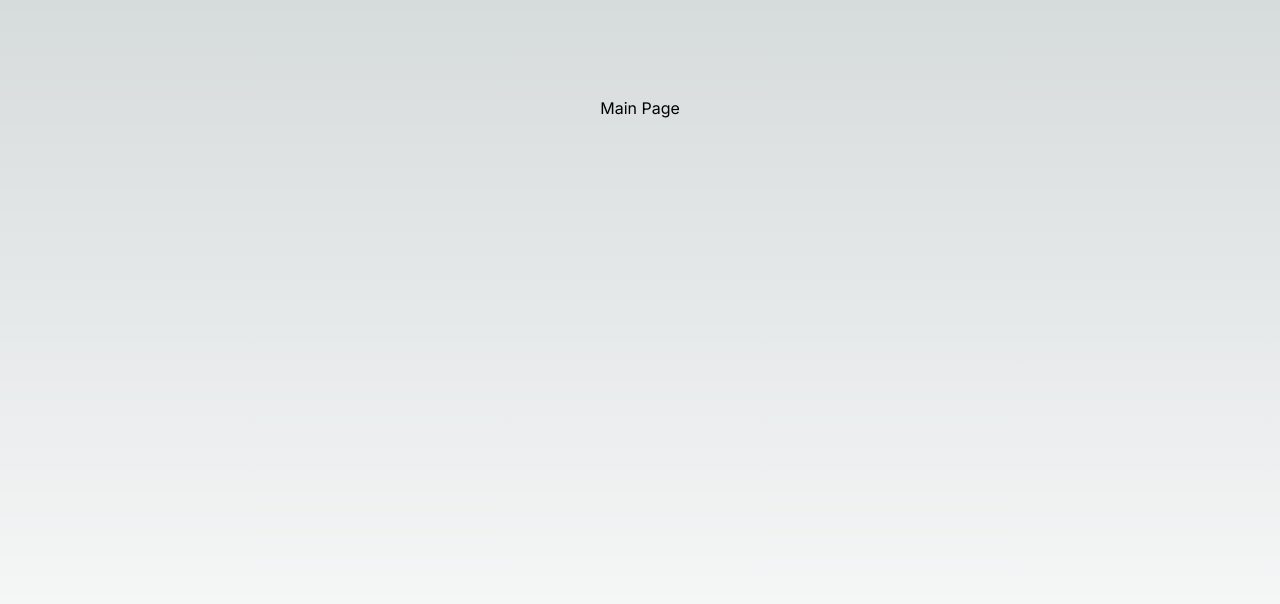
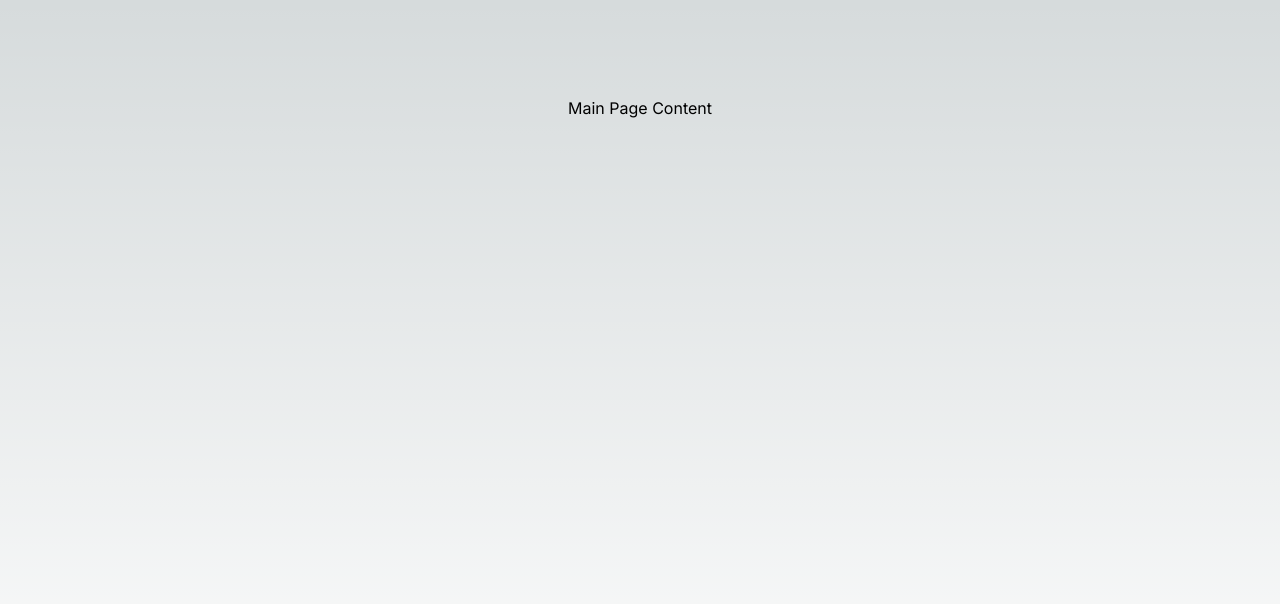
Before and after one commit to HarshSikriwal/test-repo, a Next.js app: page / in a window 1280 px wide. Shown: the top 604 px of the page. Built offline with nearby package versions, Linux system fonts and the light colour scheme.

Commit message:
chore: content added

```diff
--- a/app/page.js
+++ b/app/page.js
@@ -3,7 +3,7 @@ import Image from "next/image";
 export default function Home() {
   return (
     <main className="flex min-h-screen flex-col items-center justify-between p-24">
-      Main Page
+      Main Page Content
     </main>
   );
 }
```
